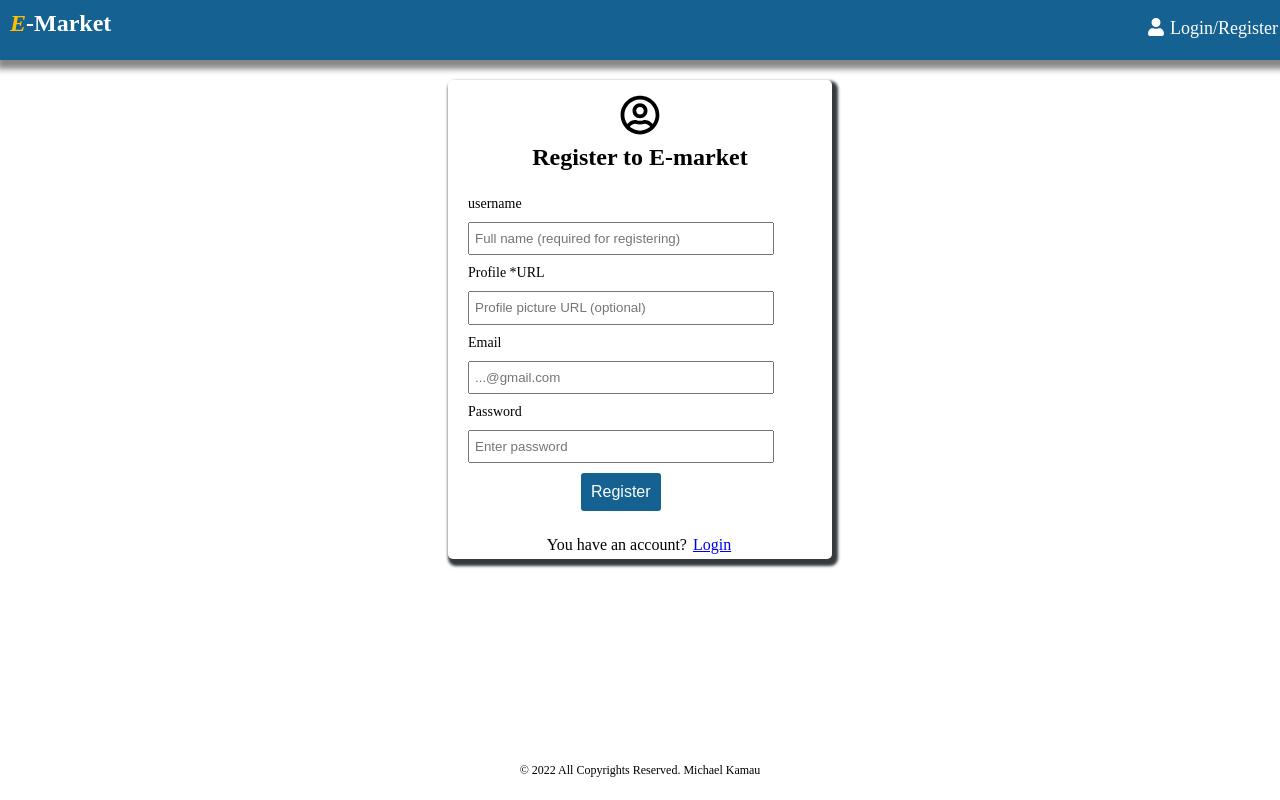
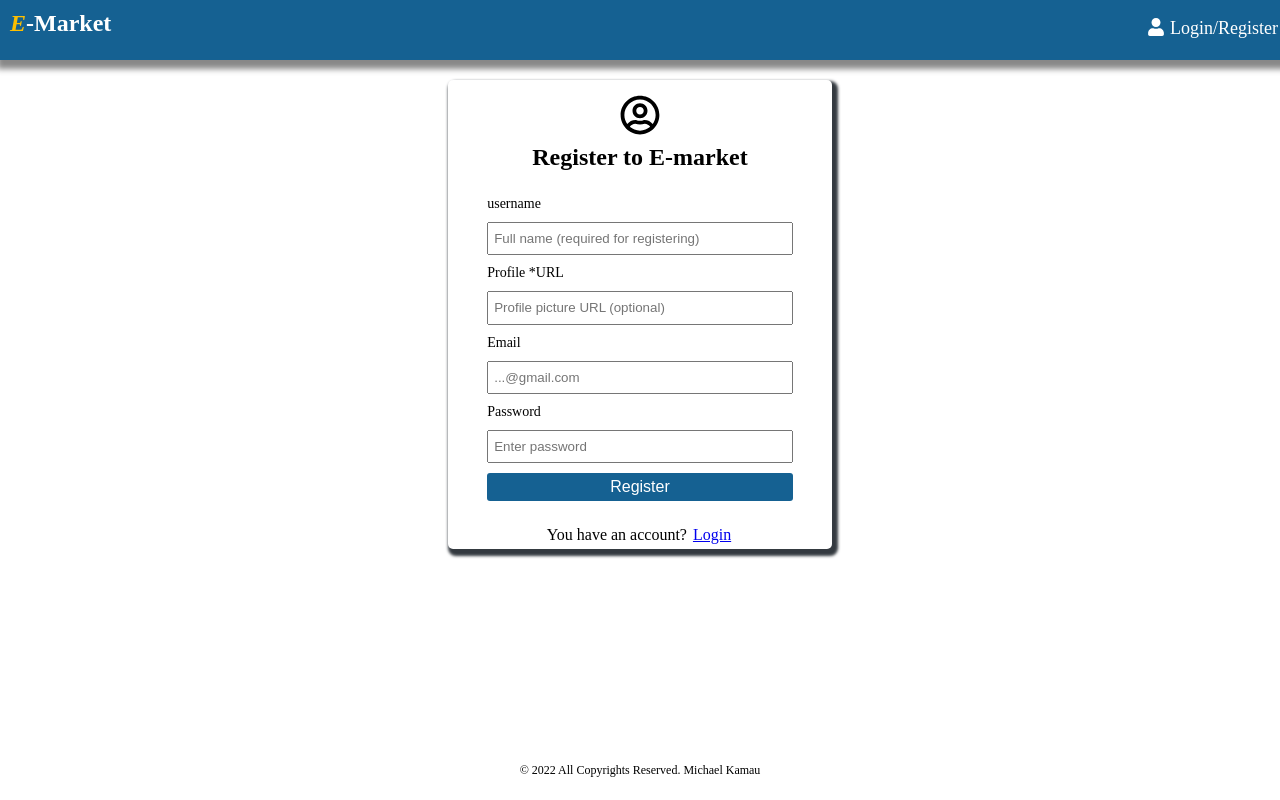
Before and after one commit to THE-Jitu-Assignments-Repo/Week8, a React (Vite) app in the folder E-commerce/Frontend/: page /login/register in a window 1280 px wide. Built offline with nearby package versions, Linux system fonts and the light colour scheme.

Commit message:
Added upates to register form:

```diff
--- a/E-commerce/Frontend/src/pages/login/login.css
+++ b/E-commerce/Frontend/src/pages/login/login.css
@@ -53,7 +53,7 @@
   row-gap: 10px;
   /* justify-content: center; */
   /* border: 2px solid red; */
-  /* margin: 50px auto; */
+  margin: 0 auto;
   padding: 20px;
 }
 .login--form input{
@@ -79,13 +79,13 @@
 
 
 .login--form button{
-    max-width: 50%;
+    /* max-width: 50%; */
     background-color: #156192;
     color: #fff;
     border: none;
-    padding: 10px;
+    padding: 5px;
     border-radius: 3px;
-    align-self: center;
+    /* align-self: center; */
 }
 .sign--in{
     font: 1em sans-serif;
```
